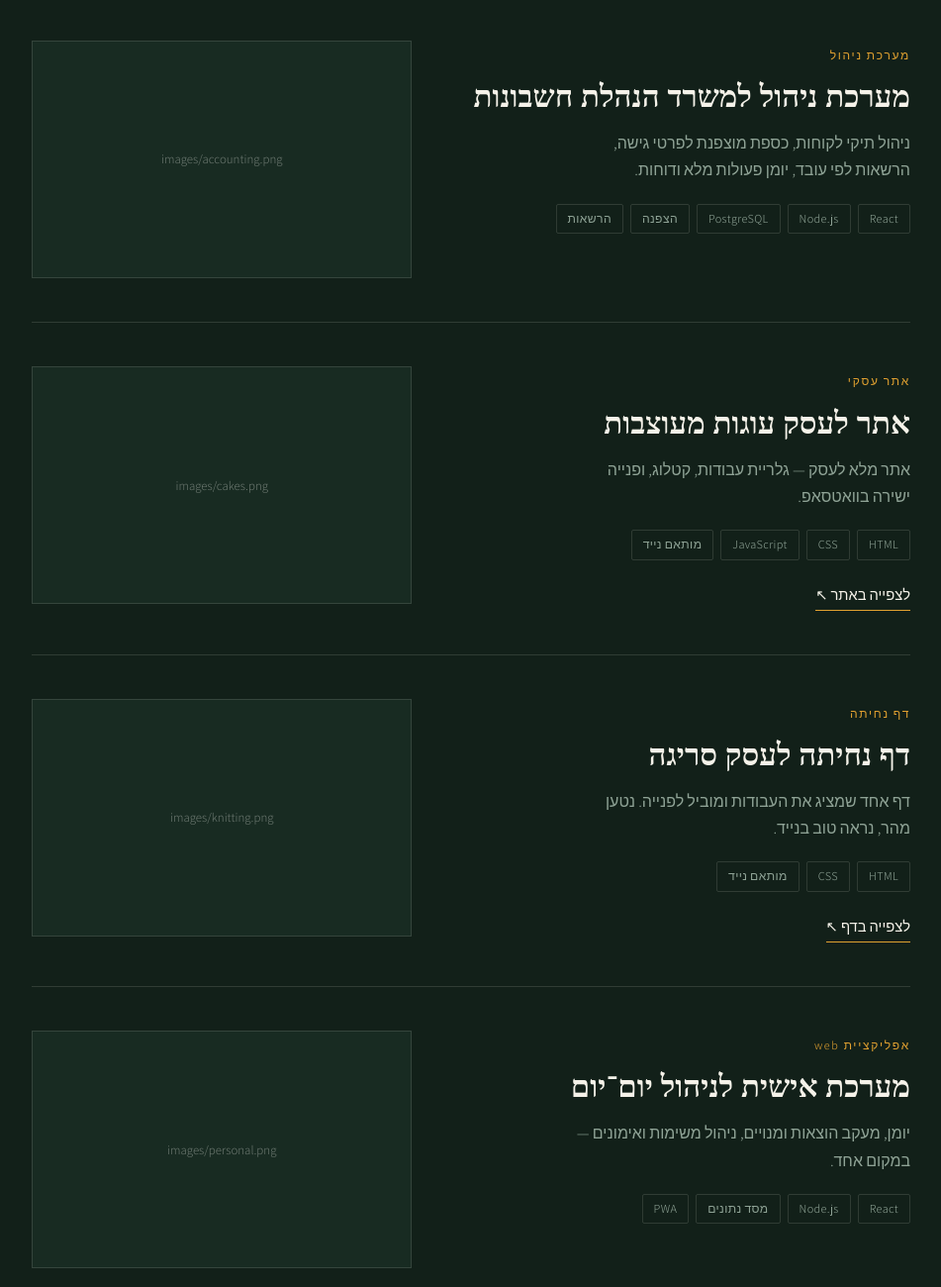
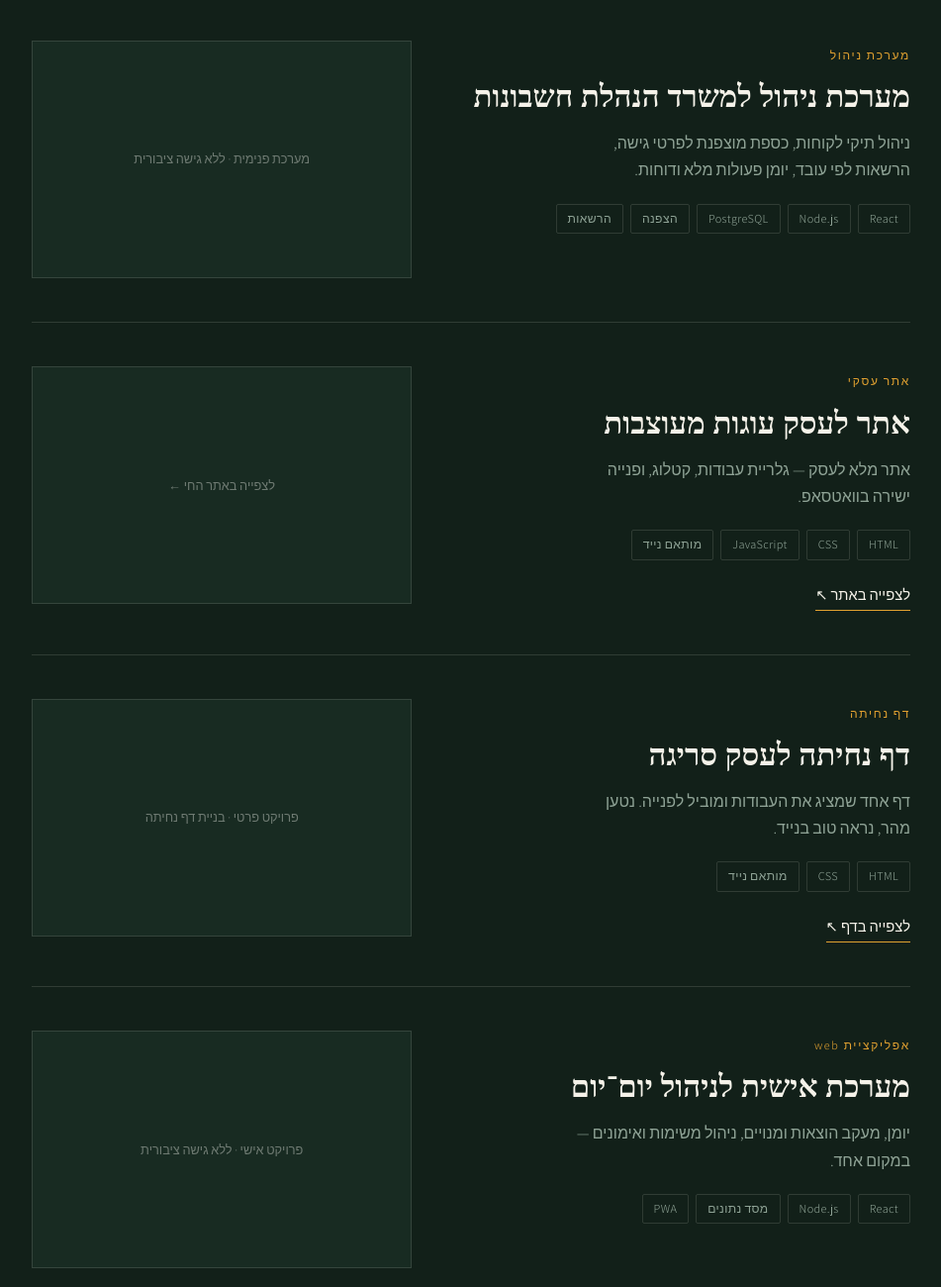
Before and after one commit to eranniv100-afk/eranniv100-afk.github.io, a plain HTML site: page index.html in a window 1280 px wide. Shown: the part 900-2200 px from the top of the page at 99% size, without its empty margins (164-1115 px from the left). Drawn offline with Linux system fonts and the light colour scheme; a web font is replaced by a local one.

Commit message:
Update project descriptions and image placeholders

```diff
--- a/index.html
+++ b/index.html
@@ -89,7 +89,7 @@ a:focus-visible{outline:2px solid var(--saffron);outline-offset:3px}
         <p>ניהול תיקי לקוחות, כספת מוצפנת לפרטי גישה, הרשאות לפי עובד, יומן פעולות מלא ודוחות.</p>
         <ul class="stack"><li>React</li><li>Node.js</li><li>PostgreSQL</li><li>הצפנה</li><li>הרשאות</li></ul>
       </div>
-      <div class="shot"><span class="empty">images/accounting.png</span></div>
+      <div class="shot"><span class="empty">מערכת פנימית · ללא גישה ציבורית</span></div>
     </article>
 
     <article class="job reveal">
@@ -100,7 +100,7 @@ a:focus-visible{outline:2px solid var(--saffron);outline-offset:3px}
         <ul class="stack"><li>HTML</li><li>CSS</li><li>JavaScript</li><li>מותאם נייד</li></ul>
         <a class="visit" href="https://eranniv100-afk.github.io/noa-cakes/" target="_blank" rel="noopener">לצפייה באתר ↖</a>
       </div>
-      <div class="shot"><span class="empty">images/cakes.png</span></div>
+      <div class="shot"><span class="empty">לצפייה באתר החי ←</span></div>
     </article>
     <article class="job reveal">
       <div>
@@ -110,7 +110,7 @@ a:focus-visible{outline:2px solid var(--saffron);outline-offset:3px}
         <ul class="stack"><li>HTML</li><li>CSS</li><li>מותאם נייד</li></ul>
         <a class="visit" href="#" target="_blank" rel="noopener">לצפייה בדף ↖</a>
       </div>
-      <div class="shot"><span class="empty">images/knitting.png</span></div>
+      <div class="shot"><span class="empty">פרויקט פרטי · בניית דף נחיתה</span></div>
     </article>
 
     <article class="job reveal">
@@ -120,7 +120,7 @@ a:focus-visible{outline:2px solid var(--saffron);outline-offset:3px}
         <p>יומן, מעקב הוצאות ומנויים, ניהול משימות ואימונים — במקום אחד.</p>
         <ul class="stack"><li>React</li><li>Node.js</li><li>מסד נתונים</li><li>PWA</li></ul>
       </div>
-      <div class="shot"><span class="empty">images/personal.png</span></div>
+      <div class="shot"><span class="empty">פרויקט אישי · ללא גישה ציבורית</span></div>
     </article>
   </section>
 
```
